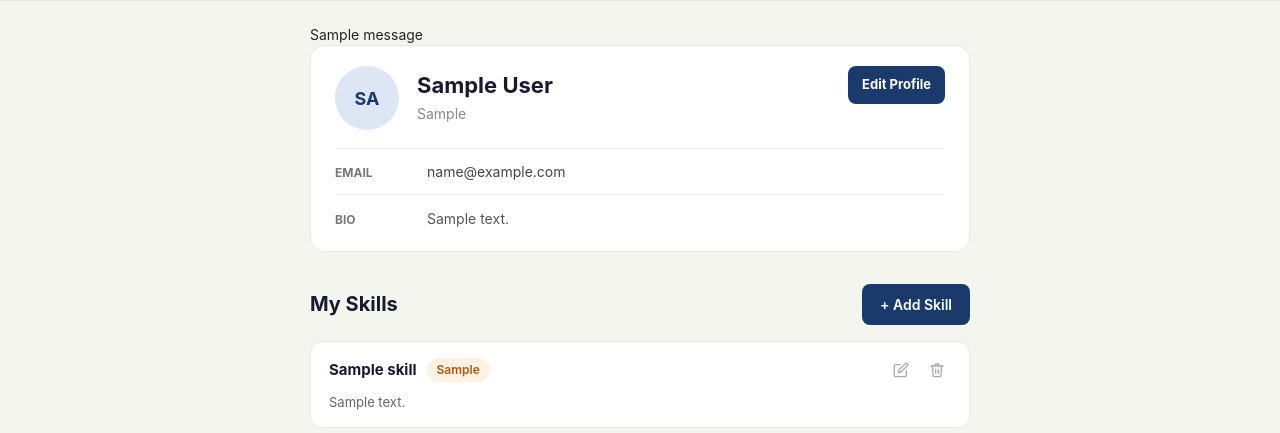
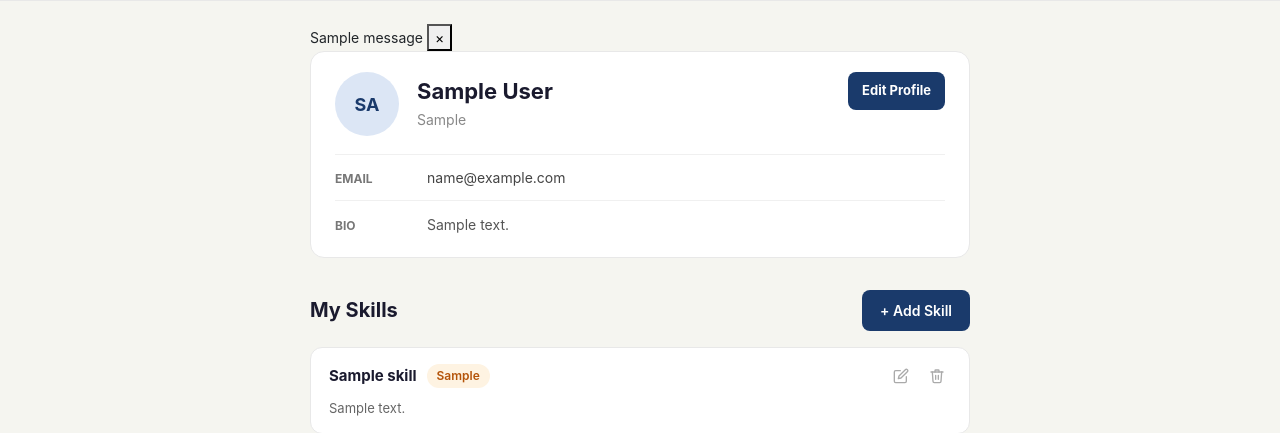
Before and after one commit to sahilppatel1807/skill_swap, a Flask app: page /profile in a window 1280 px wide. Shown: the part 60-493 px from the top of the page. Run offline with Flask 3, Linux system fonts and the light colour scheme; a user stored in the database is signed in; tables that the repository leaves empty hold one stand-in row (values such as "Sample post"); one stand-in notice (Sample message) is shown.

Commit message:
Add profile notification markup

```diff
--- a/templates/profile.html
+++ b/templates/profile.html
@@ -7,12 +7,19 @@
 {% block content %}
 <div class="profile-wrapper">
 
-  <!-- Flash Messages -->
+  <!-- Profile Notifications -->
   {% with messages = get_flashed_messages(with_categories=true) %}
     {% if messages %}
+      <div class="profile-notifications" aria-live="polite">
       {% for category, message in messages %}
-        <div class="flash flash-{{ category }}">{{ message }}</div>
+        <div class="profile-notification profile-notification-{{ category }}" role="status">
+          <span class="profile-notification-message">{{ message }}</span>
+          <button type="button" class="profile-notification-close" aria-label="Dismiss notification">
+            &times;
+          </button>
+        </div>
       {% endfor %}
+      </div>
     {% endif %}
   {% endwith %}
 
```
